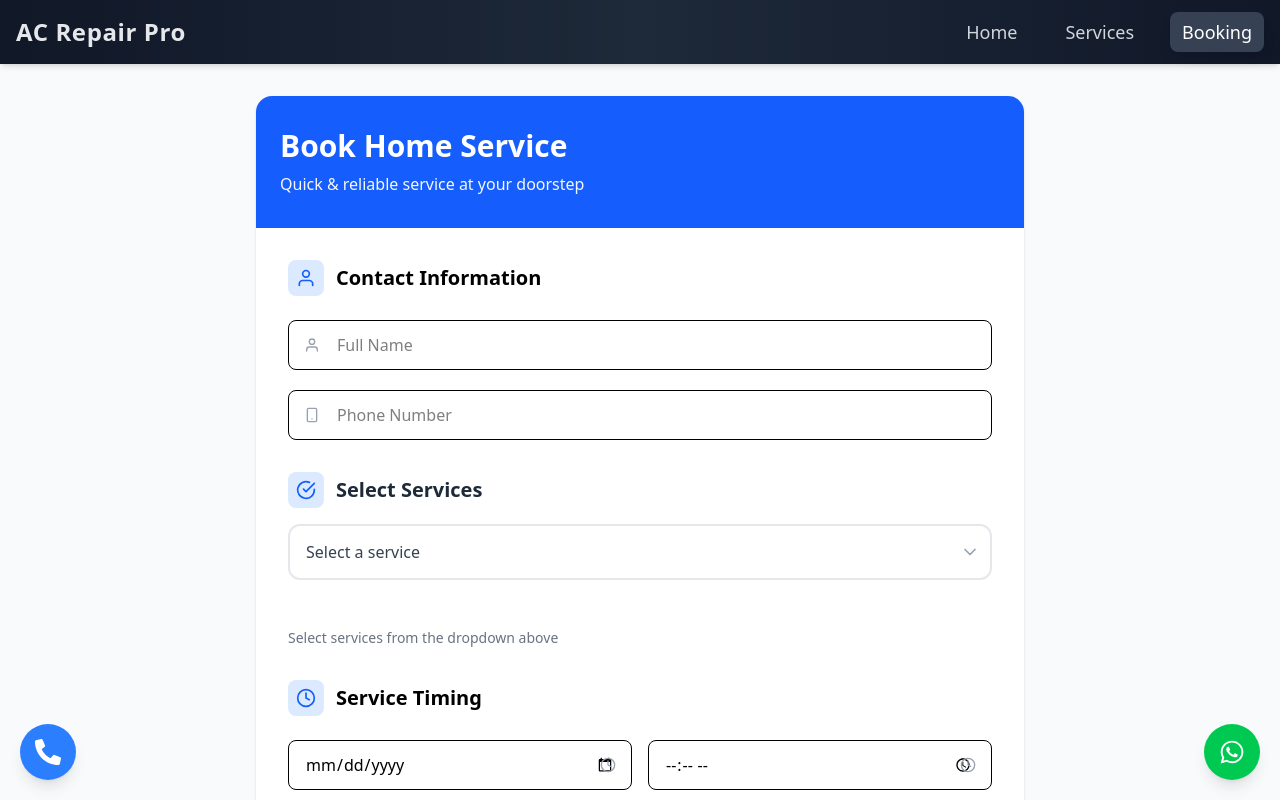
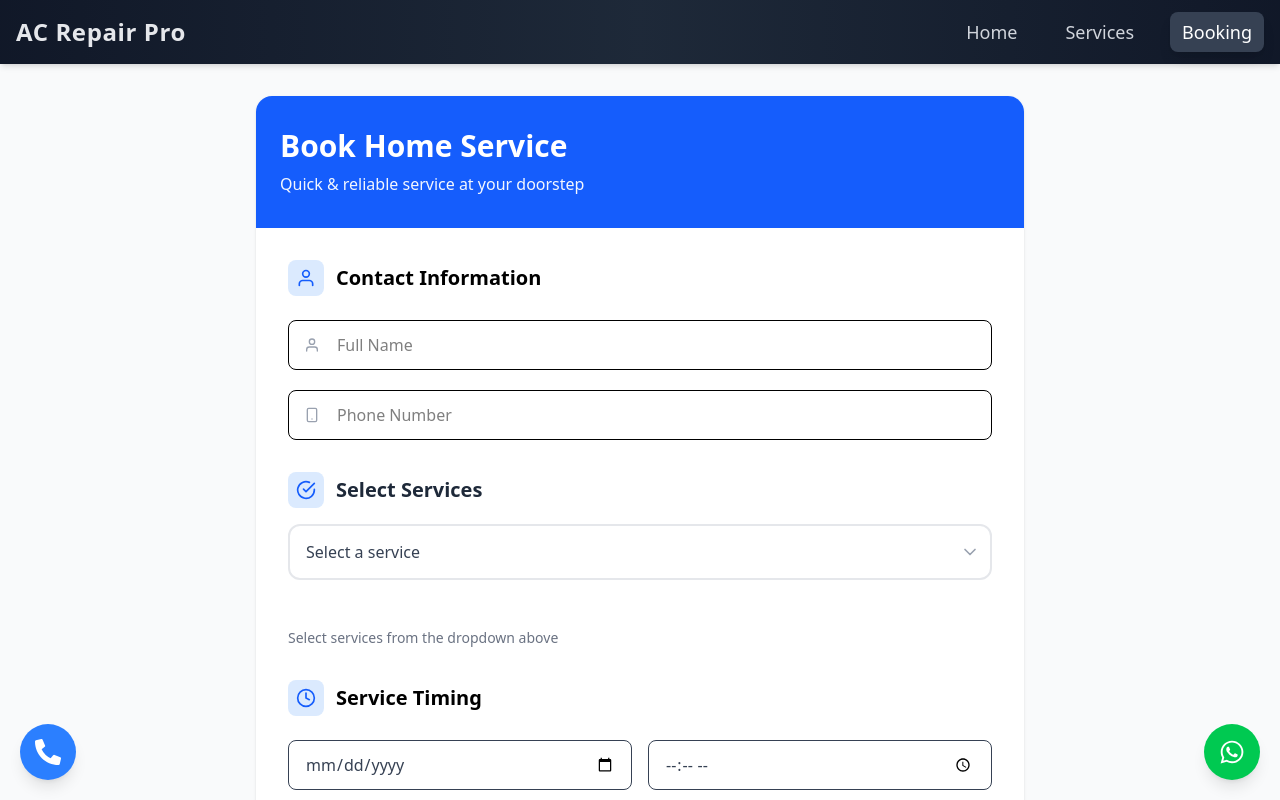
Before and after one commit to MR-SHIV-SHARMA/shiv_shakti_in_nextjs, a Next.js app: page /booking in a window 1280 px wide. Shown: the top 800 px of the page. Built offline with nearby package versions, Linux system fonts and the light colour scheme.

Commit message:
Improve styling of date and time inputs in booking form for better accessibility and user experience

```diff
--- a/src/components/booking.jsx
+++ b/src/components/booking.jsx
@@ -321,25 +321,25 @@ export default function BookingPage() {
 
             <div className="grid grid-cols-1 sm:grid-cols-2 gap-4">
               <div className="relative">
-                <FiClock className="absolute right-4 top-1/2 -translate-y-1/2 text-gray-400" />
+                {/* <FiClock className="absolute right-4 top-1/2 transform -translate-y-1/2 text-gray-500 w-5 h-5 pointer-events-none" /> */}
                 <input
                   type="date"
                   name="appointmentDate"
                   value={formData.appointmentDate}
                   onChange={handleChange}
-                  className="w-full px-4 py-3 border rounded-lg focus:ring-2 focus:ring-blue-500"
+                  className="w-full px-4 py-3 border rounded-lg focus:ring-2 focus:ring-blue-500 text-gray-700 bg-white appearance-none min-h-[48px] text-base"
                   required
                 />
               </div>
 
               <div className="relative">
-                <FiClock className="absolute right-4 top-1/2 -translate-y-1/2 text-gray-400" />
+                {/* <FiClock className="absolute right-4 top-1/2 transform -translate-y-1/2 text-gray-500 w-5 h-5 pointer-events-none" /> */}
                 <input
                   type="time"
                   name="appointmentTime"
                   value={formData.appointmentTime}
                   onChange={handleChange}
-                  className="w-full px-4 py-3 border rounded-lg focus:ring-2 focus:ring-blue-500"
+                  className="w-full px-4 py-3 border rounded-lg focus:ring-2 focus:ring-blue-500 text-gray-700 bg-white appearance-none min-h-[48px] text-base"
                   required
                 />
               </div>
```
